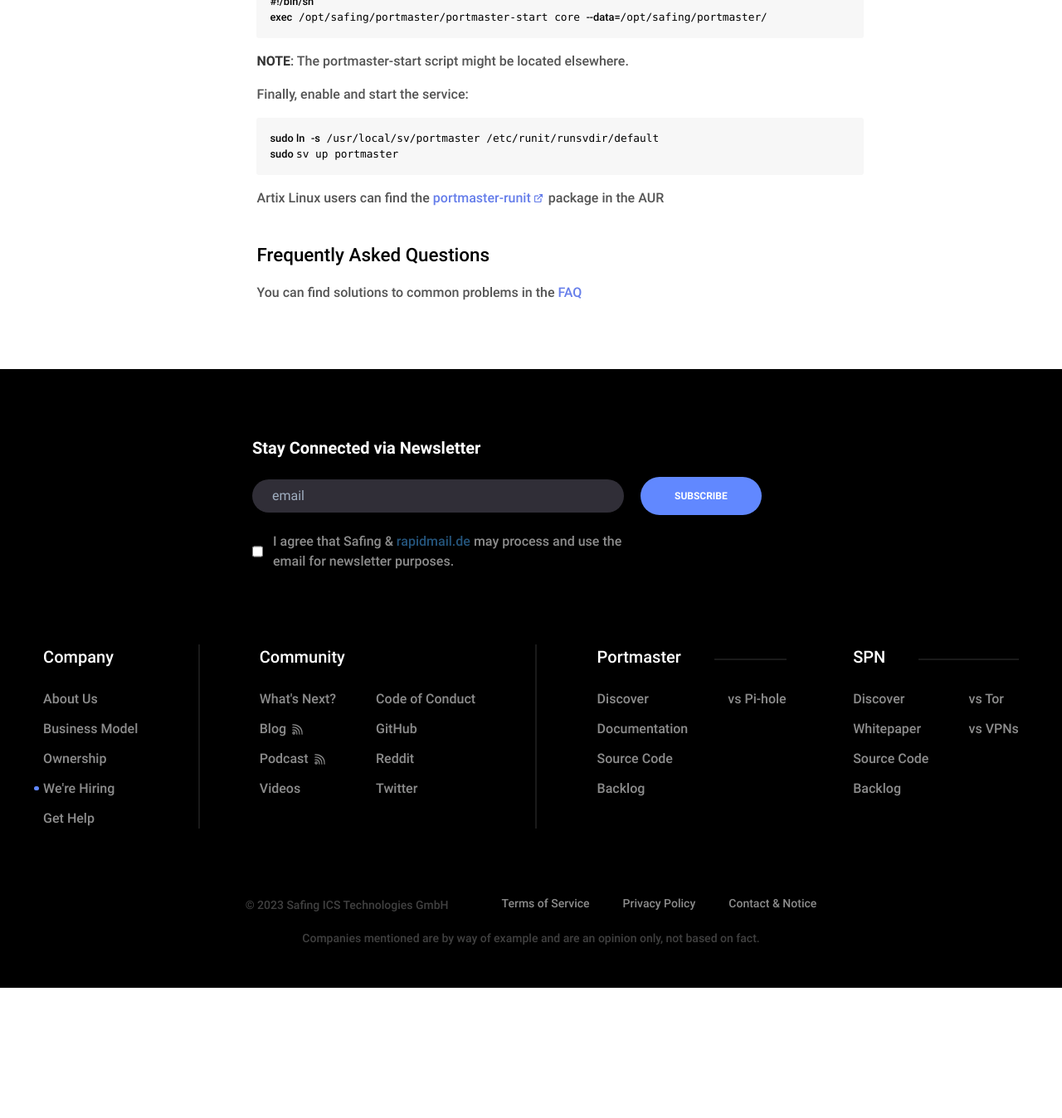
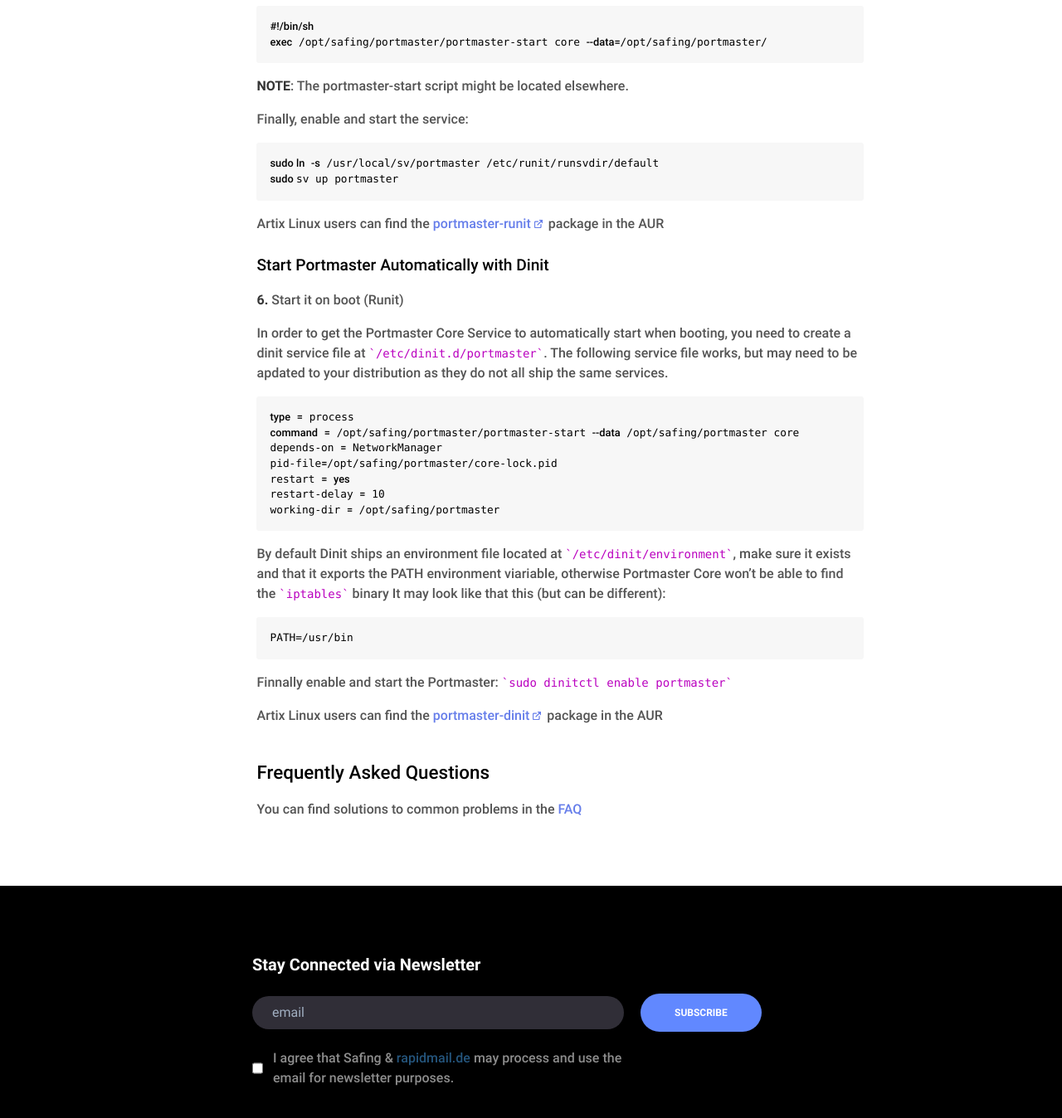
Before and after one commit to safing/docs, a Jekyll site: the page built from portmaster/install/linux.md, in a window 1280 px wide and 1400 px high, scrolled down 9069 px. Shown: the top 1348 px of the window at 83% size. Built offline with Jekyll 4.4.1, drawn with Linux system fonts in a browser that asks for light colours; before the commit the page ends 10260 px from its top, so only the background shows below that; some of the changed text lies outside the part shown.

Commit message:
Added documentation for dinit based linux distributions

````diff
--- a/portmaster/install/linux.md
+++ b/portmaster/install/linux.md
@@ -366,6 +366,29 @@ sudo sv up portmaster
 
 Artix Linux users can find the [portmaster-runit](https://aur.archlinux.org/packages/portmaster-runit/) package in the AUR
 
+#### Start Portmaster Automatically with Dinit
+__6.__ Start it on boot (Runit)
+
+In order to get the Portmaster Core Service to automatically start when booting, you need to create a dinit service file at `/etc/dinit.d/portmaster`.
+The following service file works, but may need to be apdated to your distribution as they do not all ship the same services.
+```sh
+type = process
+command = /opt/safing/portmaster/portmaster-start --data /opt/safing/portmaster core
+depends-on = NetworkManager
+pid-file=/opt/safing/portmaster/core-lock.pid
+restart = yes
+restart-delay = 10
+working-dir = /opt/safing/portmaster
+```
+By default Dinit ships an environment file located at `/etc/dinit/environment`, make sure it exists and that it exports the PATH environment viariable, otherwise Portmaster Core won't be able to find the `iptables` binary
+It may look like that this (but can be different):
+```
+PATH=/usr/bin
+```
+Finnally enable and start the Portmaster: `sudo dinitctl enable portmaster`
+
+Artix Linux users can find the [portmaster-dinit](https://aur.archlinux.org/packages/portmaster-dinit) package in the AUR
+
 ### Frequently Asked Questions
 
 You can find solutions to common problems in the [FAQ]({{ site.faq_url }})
````
